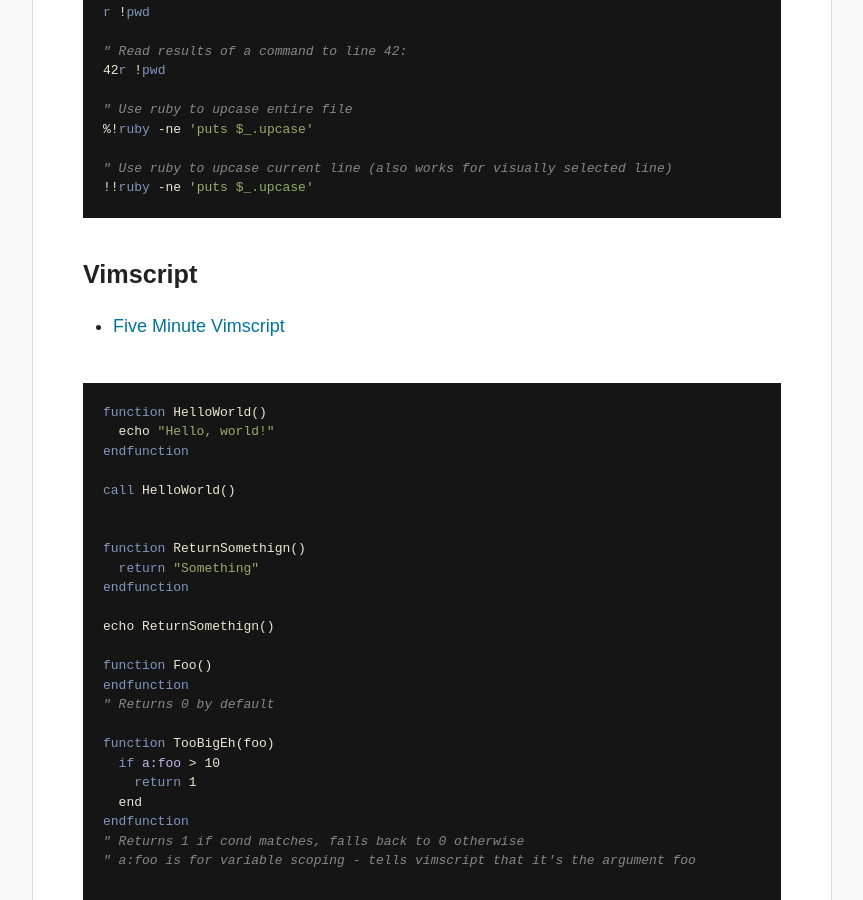
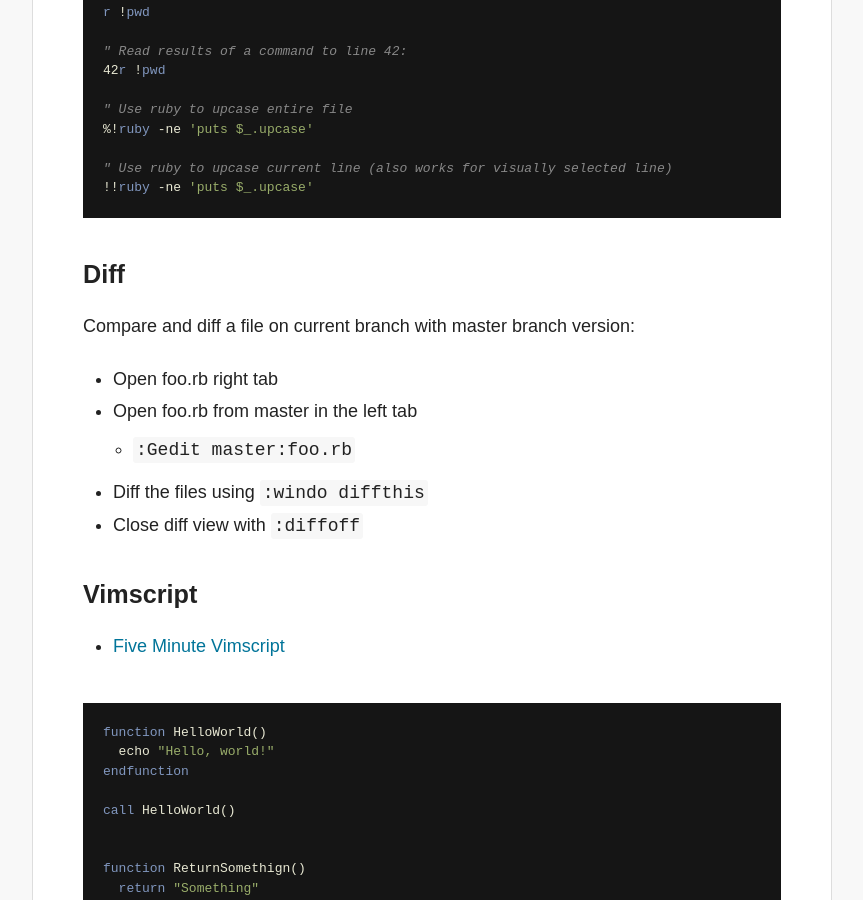
Before and after one commit to nithinbekal/nithinbekal.github.io, a Jekyll site: the page built from notes/vim.md, in a window 1280 px wide and 900 px high, scrolled down 1904 px. Shown: the whole window, without its empty margins (208-1071 px from the left). Built offline with Jekyll 4.4.1, drawn with Linux system fonts in a browser that asks for light colours.

Commit message:
Add notes on diffing in vim

````diff
--- a/notes/vim.md
+++ b/notes/vim.md
@@ -61,7 +61,6 @@ Videos:
 
 ## Cheatsheet
 
-
 [Vim filters tips](https://dev.to/rpalo/vim-filters-1p33);
 in command mode:
 
@@ -78,6 +77,15 @@ r !pwd
 " Use ruby to upcase current line (also works for visually selected line)
 !!ruby -ne 'puts $_.upcase'
 ```
+
+### Diff
+
+Compare and diff a file on current branch with master branch version:
+- Open foo.rb right tab
+- Open foo.rb from master in the left tab
+  - `:Gedit master:foo.rb`
+- Diff the files using `:windo diffthis`
+- Close diff view with `:diffoff`
 
 ### Vimscript
 
````
